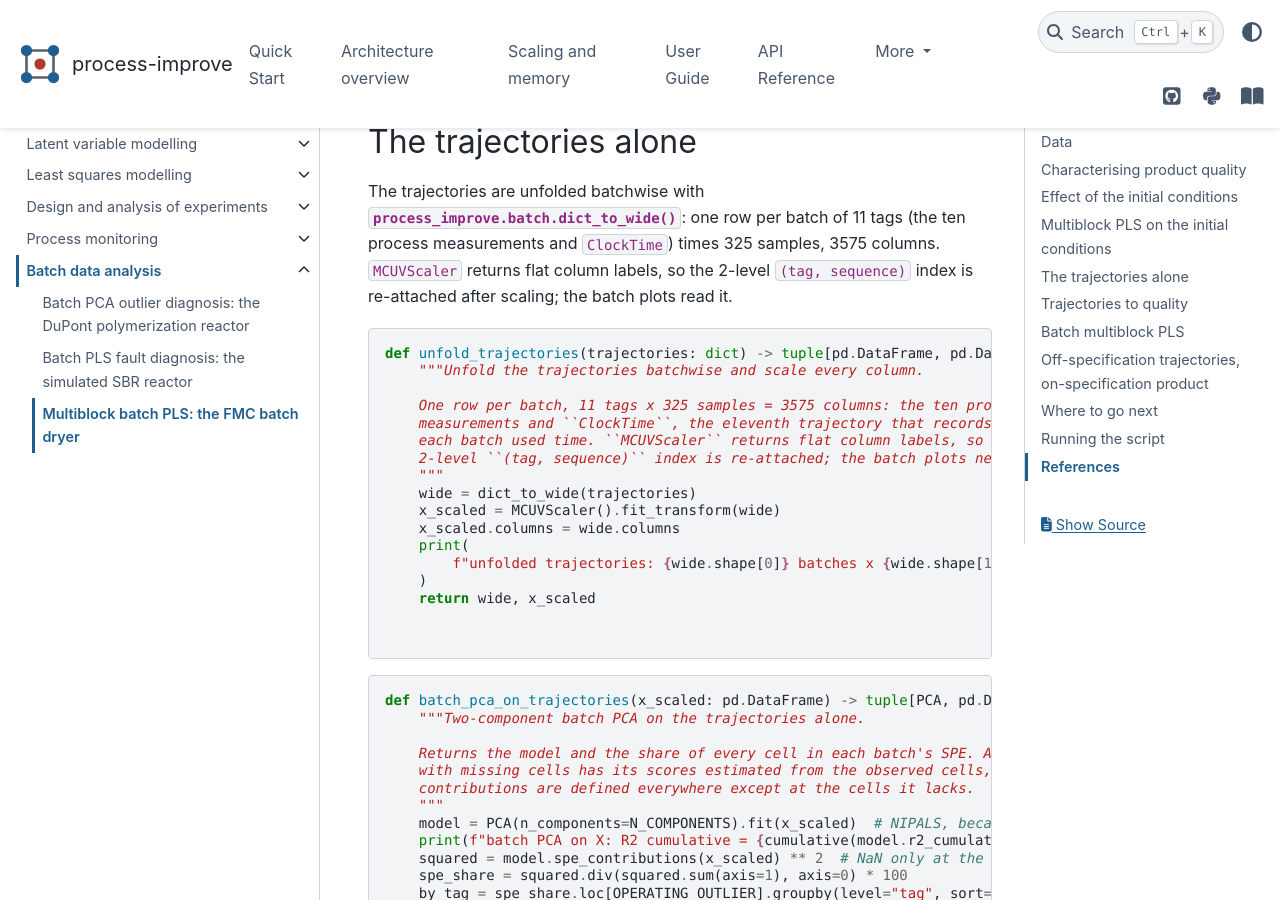
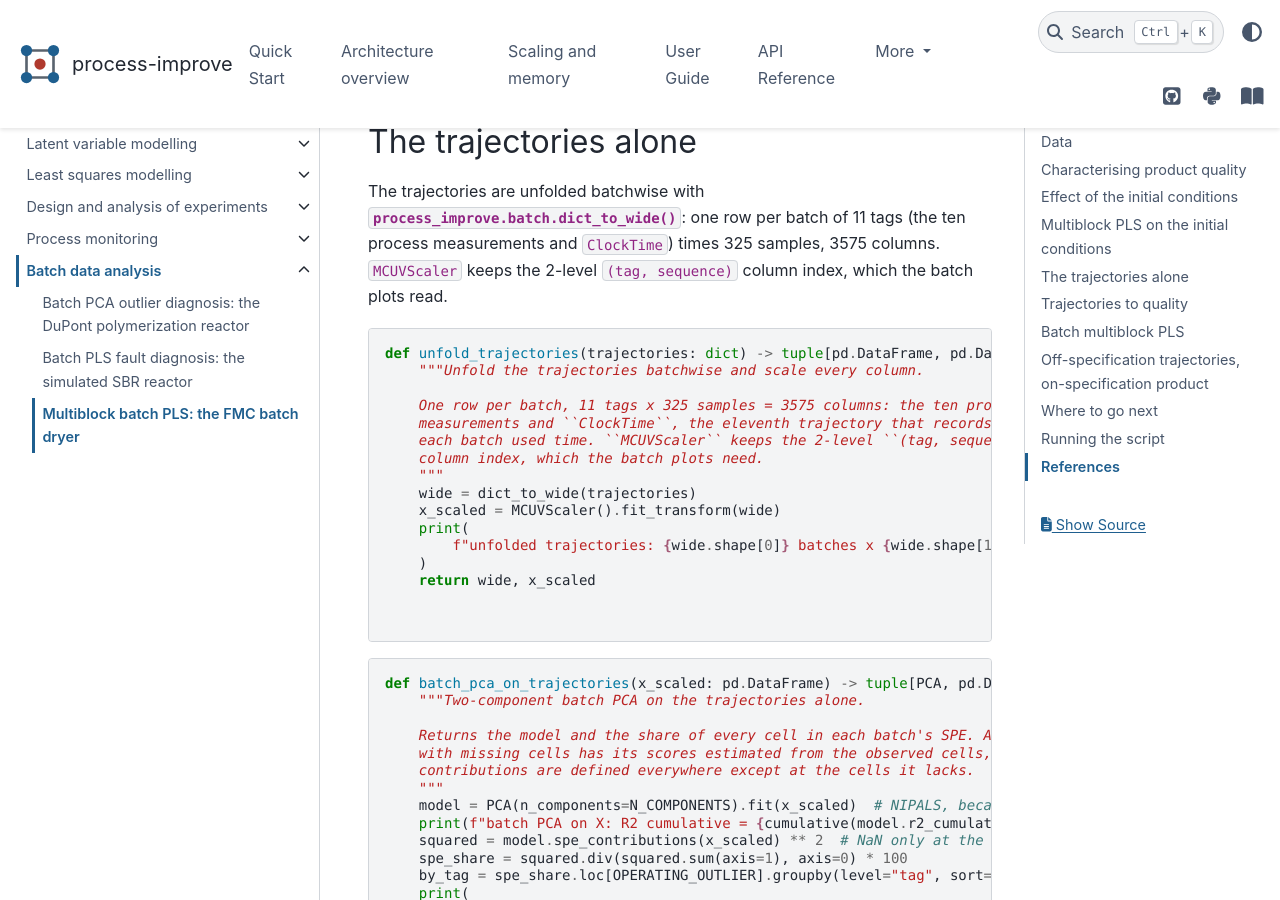
Before and after one commit to kgdunn/process-improve, a Sphinx documentation site: the page built from docs/user_guide/case_studies/batch/fmc-multiblock-batch-pls.rst, in a window 1280 px wide and 900 px high, scrolled down 4898 px. Built offline with Sphinx 7.4.7 and the PyData theme 0.15.4, drawn with Linux system fonts in a browser that asks for light colours.

Commit message:
Drop the workarounds for MCUVScaler's lost batch labels
MCUVScaler now keeps a 2-level (tag, sequence) column index, so the
case study and two tests no longer re-attach it, and the batch plots'
error message no longer tells the user to.

Co-Authored-By: Claude Opus 5.5 <noreply@anthropic.com>
Claude-Session: https://claude.ai/code/session_01KfEpQA5JEHQ3KrkmRmgg3y

```diff
--- a/docs/user_guide/case_studies/batch/fmc-multiblock-batch-pls.rst
+++ b/docs/user_guide/case_studies/batch/fmc-multiblock-batch-pls.rst
@@ -155,9 +155,8 @@ The trajectories alone
 The trajectories are unfolded batchwise with
 :func:`process_improve.batch.dict_to_wide`: one row per batch of 11 tags (the
 ten process measurements and ``ClockTime``) times 325 samples, 3575 columns.
-``MCUVScaler`` returns flat column labels, so the 2-level
-``(tag, sequence)`` index is re-attached after scaling; the batch plots read
-it.
+``MCUVScaler`` keeps the 2-level ``(tag, sequence)`` column index, which the
+batch plots read.
 
 .. literalinclude:: fmc_multiblock_batch_pls.py
    :language: python
--- a/docs/user_guide/case_studies/batch/fmc_multiblock_batch_pls.py
+++ b/docs/user_guide/case_studies/batch/fmc_multiblock_batch_pls.py
@@ -197,12 +197,11 @@ def unfold_trajectories(trajectories: dict) -> tuple[pd.DataFrame, pd.DataFrame]
 
     One row per batch, 11 tags x 325 samples = 3575 columns: the ten process
     measurements and ``ClockTime``, the eleventh trajectory that records how
-    each batch used time. ``MCUVScaler`` returns flat column labels, so the
-    2-level ``(tag, sequence)`` index is re-attached; the batch plots need it.
+    each batch used time. ``MCUVScaler`` keeps the 2-level ``(tag, sequence)``
+    column index, which the batch plots need.
     """
     wide = dict_to_wide(trajectories)
     x_scaled = MCUVScaler().fit_transform(wide)
-    x_scaled.columns = wide.columns
     print(
         f"unfolded trajectories: {wide.shape[0]} batches x {wide.shape[1]} columns, {int(wide.isna().sum().sum())} missing cells"
     )
```
Also changed, not shown: 3 other files.
